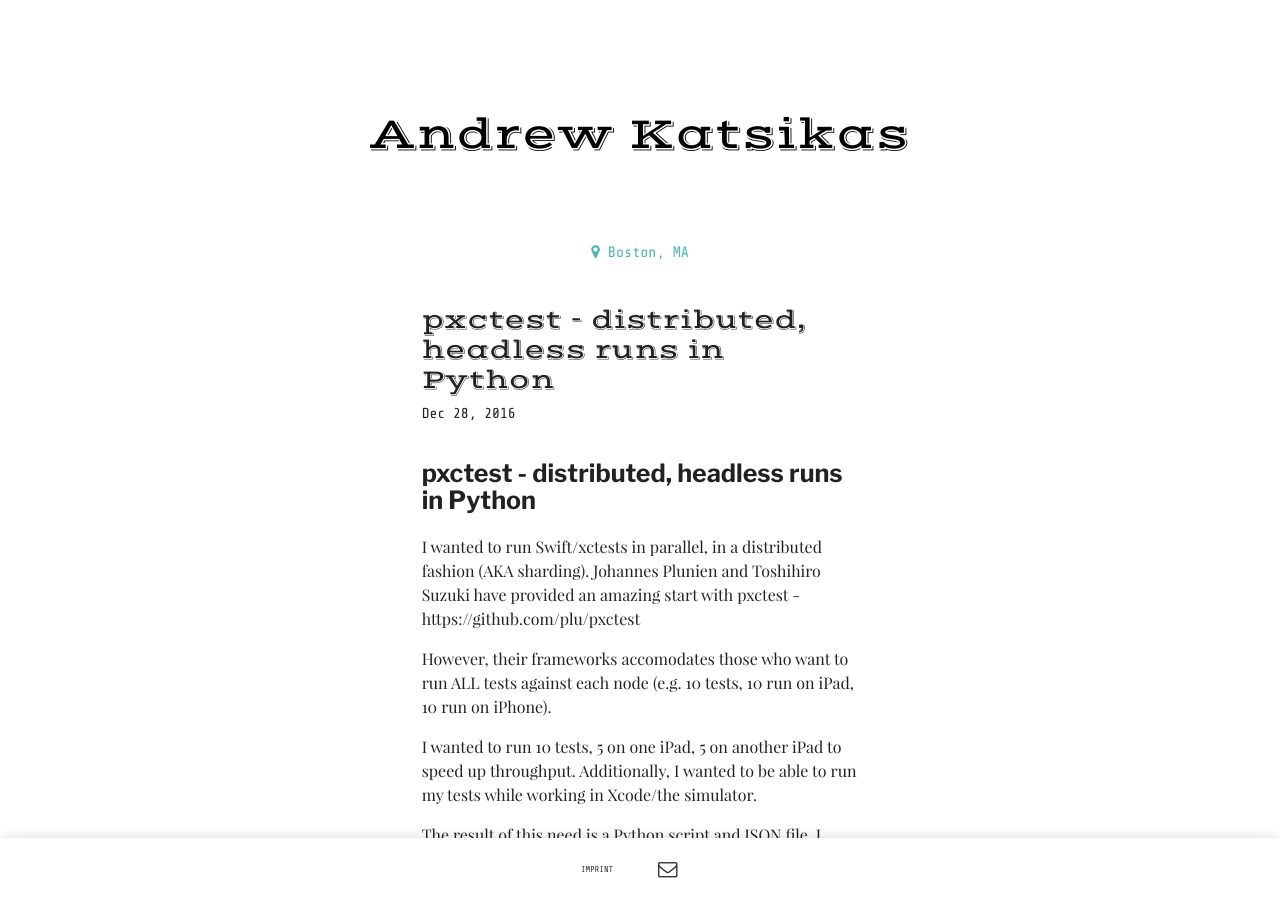
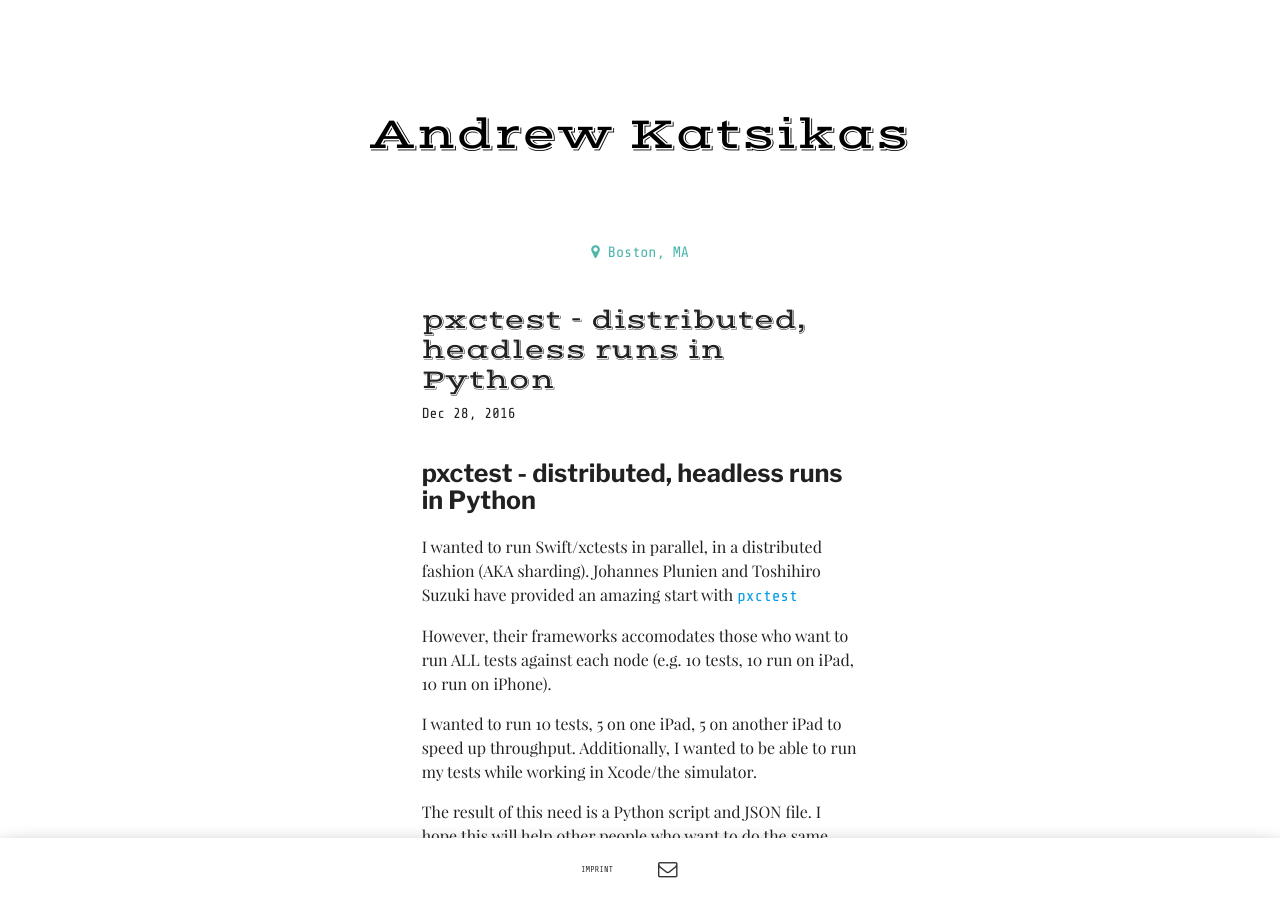
Before and after one commit to apkatsikas/apkatsikas-blog, a Jekyll site: the page built from _posts/2016-12-28-pxctest_distributed.md, in a window 1280 px wide and 900 px high. Built offline with Jekyll 4.4.1, drawn with Linux system fonts in a browser that asks for light colours; some web fonts are replaced.

Commit message:
Update 2016-12-28-pxctest_distributed.md

```diff
--- a/_posts/2016-12-28-pxctest_distributed.md
+++ b/_posts/2016-12-28-pxctest_distributed.md
@@ -8,7 +8,7 @@ author: "Andrew Katsikas"
 
 # pxctest - distributed, headless runs in Python
 
-I wanted to run Swift/xctests in parallel, in a distributed fashion (AKA sharding). Johannes Plunien and Toshihiro Suzuki have provided an amazing start with pxctest - https://github.com/plu/pxctest
+I wanted to run Swift/xctests in parallel, in a distributed fashion (AKA sharding). Johannes Plunien and Toshihiro Suzuki have provided an amazing start with [pxctest](https://github.com/plu/pxctest)
 
 However, their frameworks accomodates those who want to run ALL tests against each node (e.g. 10 tests, 10 run on iPad, 10 run on iPhone).
 
```
